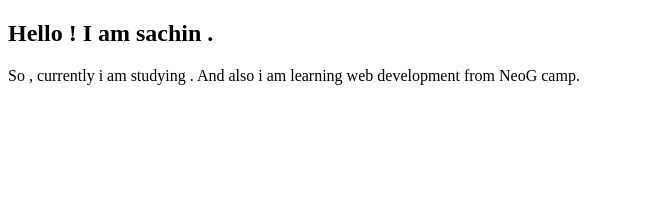
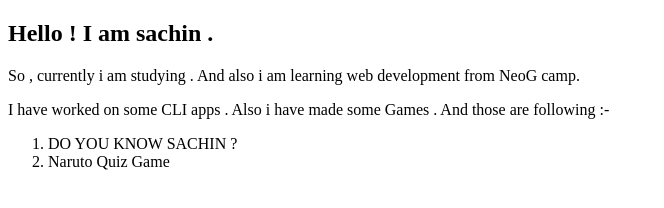
Before and after one commit to iamsacheen/Practice-GitHub, a plain HTML site: page Index.html in a window 1280 px wide. Shown: the whole page, without its empty margins (0-664 px from the left). Drawn offline with Linux system fonts and the light colour scheme.

Commit message:
Update : Added projects
Added details of my projects

```diff
--- a/Index.html
+++ b/Index.html
@@ -9,5 +9,10 @@
   <h2>Hello ! I am sachin .</h2>
   <p>So , currently i am studying . And also i am learning web development from NeoG camp.</p>
 
+  <p>I have worked on some CLI apps . Also i have made some Games . And those are following :-</p>
+  <ol>
+    <li>DO YOU KNOW SACHIN ? </li>
+    <li>Naruto Quiz Game</li>
+  </ol>
 </body>
 </html>
```
